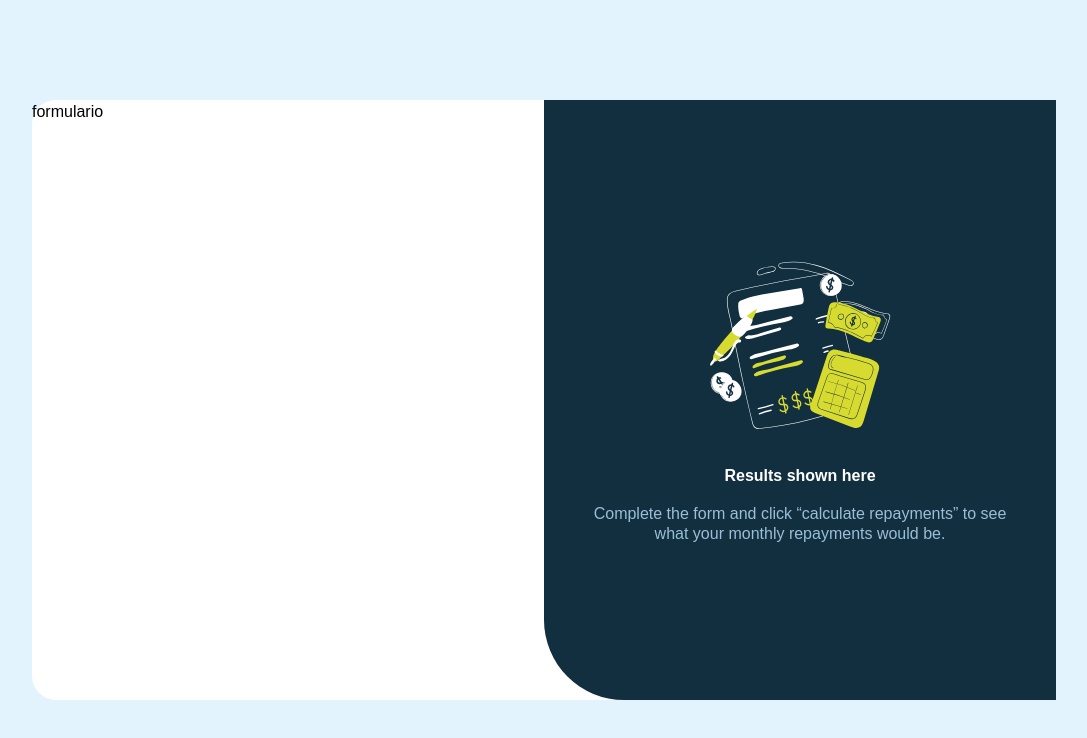
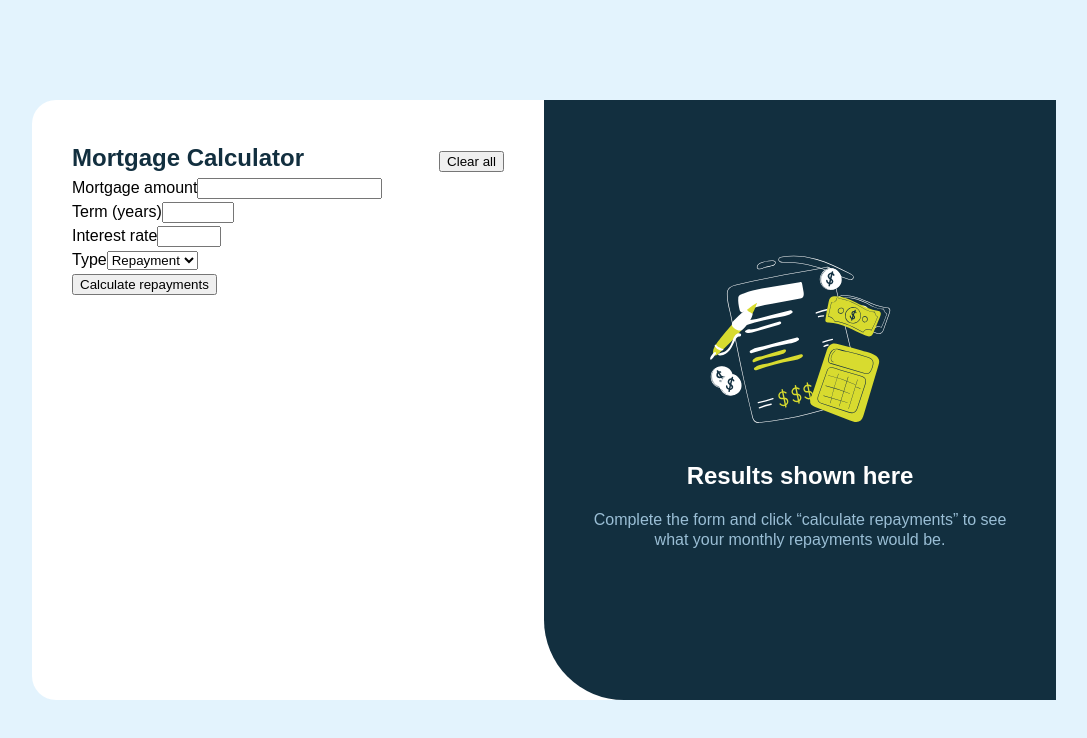
Before and after one commit to JosielLima/mortgage-repayment-calculator, a React (Vite) app: page / in a window 1280 px wide. Shown: the top 738 px of the page, without its empty margins (96-1183 px from the left). Built offline with nearby package versions, Linux system fonts and the light colour scheme.

Commit message:
Add form component + basic validate

```diff
--- a/src/components/Form.jsx
+++ b/src/components/Form.jsx
@@ -1,7 +1,89 @@
-import React from 'react';
+import { useState } from 'react';
 
 const Form = () => {
-  return <div>formulario</div>;
+  const [form, setForm] = useState({
+    amount: '', // Números positivos
+    termYears: '', // Precisa ser um período de anos
+    interestRate: '', // Valor em % de 0 a 100
+    type: '', // Repayment ou Interest como radio buttons
+  });
+
+  const [errorValidateAmount, setErrorValidateAmount] = useState(null);
+  const [errorValidateTermYears, setErrorValidateTermYears] = useState(null);
+  const [errorValidateInterestRate, setErrorValidateInterestRate] = useState(null);
+
+  const validateAmount = (amount) => {
+    const numAmount = parseFloat(amount);
+    return isNaN(numAmount) || numAmount <= 0;
+  };
+
+  const validateTermYears = (termYears) => {
+    const numTerm = parseFloat(termYears);
+    if (numTerm < 1900 || numTerm > 2050) {
+      return true;
+    }
+  };
+
+  const validateInterestRate = (interestRate) => {
+    const numRate = parseFloat(interestRate);
+    if (numRate < 0 || numRate > 100) {
+      return true;
+    }
+  };
+
+
+  function handleChange(e) {
+    setForm({ ...form, [e.target.name]: e.target.value });
+  }
+
+  function handleSubmit(e) {
+    e.preventDefault();
+    const amountError = validateAmount(form.amount);
+    const termError = validateTermYears(form.termYears);
+    const rateError = validateInterestRate(form.interestRate);
+    if (amountError || termError || rateError) {
+      setErrorValidateAmount(amountError);
+      setErrorValidateTermYears(termError);
+      setErrorValidateInterestRate(rateError);
+      return;
+    }
+    console.log('passou', errorValidateAmount, errorValidateTermYears, errorValidateInterestRate);
+    setErrorValidateAmount(false);
+    setErrorValidateTermYears(false);
+    setErrorValidateInterestRate(false);
+  }
+
+  return <div className="form">
+     <form onSubmit={handleSubmit}>
+      <header className="header">
+        <h6 className="text-preset-2 text-slate-900">Mortgage Calculator</h6>
+        <button type='reset'>Clear all</button>
+      </header>
+      <div className="form-group">
+        <label htmlFor="amount">Mortgage amount</label>
+        <input type="number" id="amount" name="amount" value={form.amount} onChange={handleChange} />
+        {errorValidateAmount && <p className="error">Please enter a valid amount</p>}
+      </div>
+      <div className="form-group">
+        <label htmlFor="termYears">Term (years)</label>
+        <input type="number" min={1900} max={2050} id="termYears" name="termYears" value={form.termYears} onChange={handleChange}  />
+        {errorValidateTermYears && <p className="error">Please enter a valid term</p>}
+      </div>
+      <div className="form-group">
+        <label htmlFor="interestRate">Interest rate</label>
+        <input type="number" min={0} max={100} id="interestRate" name="interestRate" value={form.interestRate} onChange={handleChange} />
+        {errorValidateInterestRate && <p className="error">Please enter a valid interest rate</p>}
+      </div>
+      <div className="form-group">
+        <label htmlFor="type">Type</label>
+        <select name="type" id="type" value={form.type}  onChange={handleChange} >
+          <option value="repayment">Repayment</option>
+          <option value="interest">Interest</option>
+        </select>
+      </div>
+      <button type="submit" className="btn btn-primary">Calculate repayments</button>
+     </form>
+  </div>;
 };
 
 export default Form;
--- a/src/styles/components.css
+++ b/src/styles/components.css
@@ -24,3 +24,18 @@
   gap: var(--space-10);
   padding: 2.5rem;
 }
+
+/* Form */
+
+.form {
+  display: flex;
+  flex-direction: column;
+  gap: var(--space-10);
+  padding: 2.5rem;
+}
+
+.header {
+  display: flex;
+  justify-content: space-between;
+  align-items: baseline;
+}
--- a/src/styles/global.css
+++ b/src/styles/global.css
@@ -13,7 +13,6 @@ body {
   font-size: var(--font-size-title);
   line-height: var(--line-height-normal);
   font-weight: bold;
-  font-size: var(--font-size-base);
 }
 
 .text-preset-3 {
```
